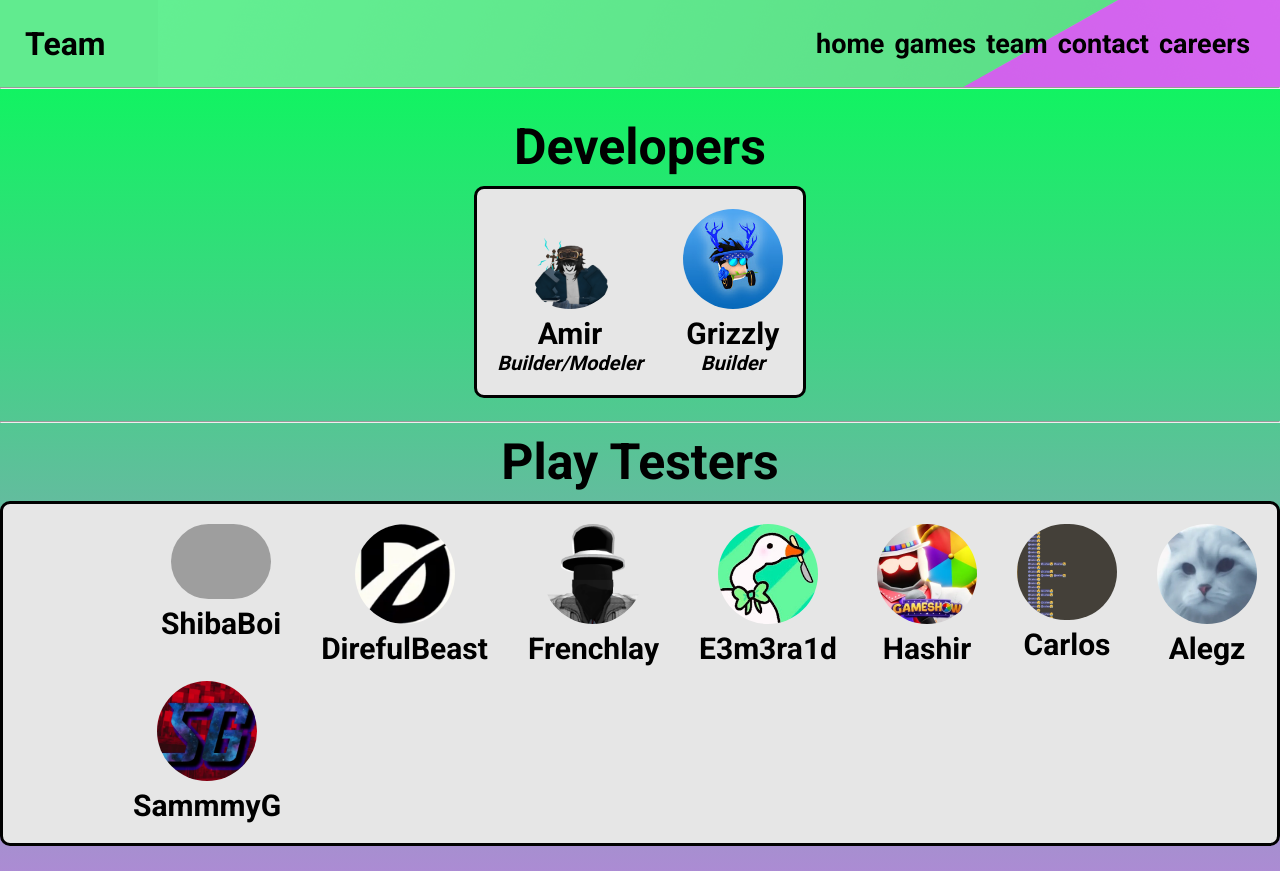
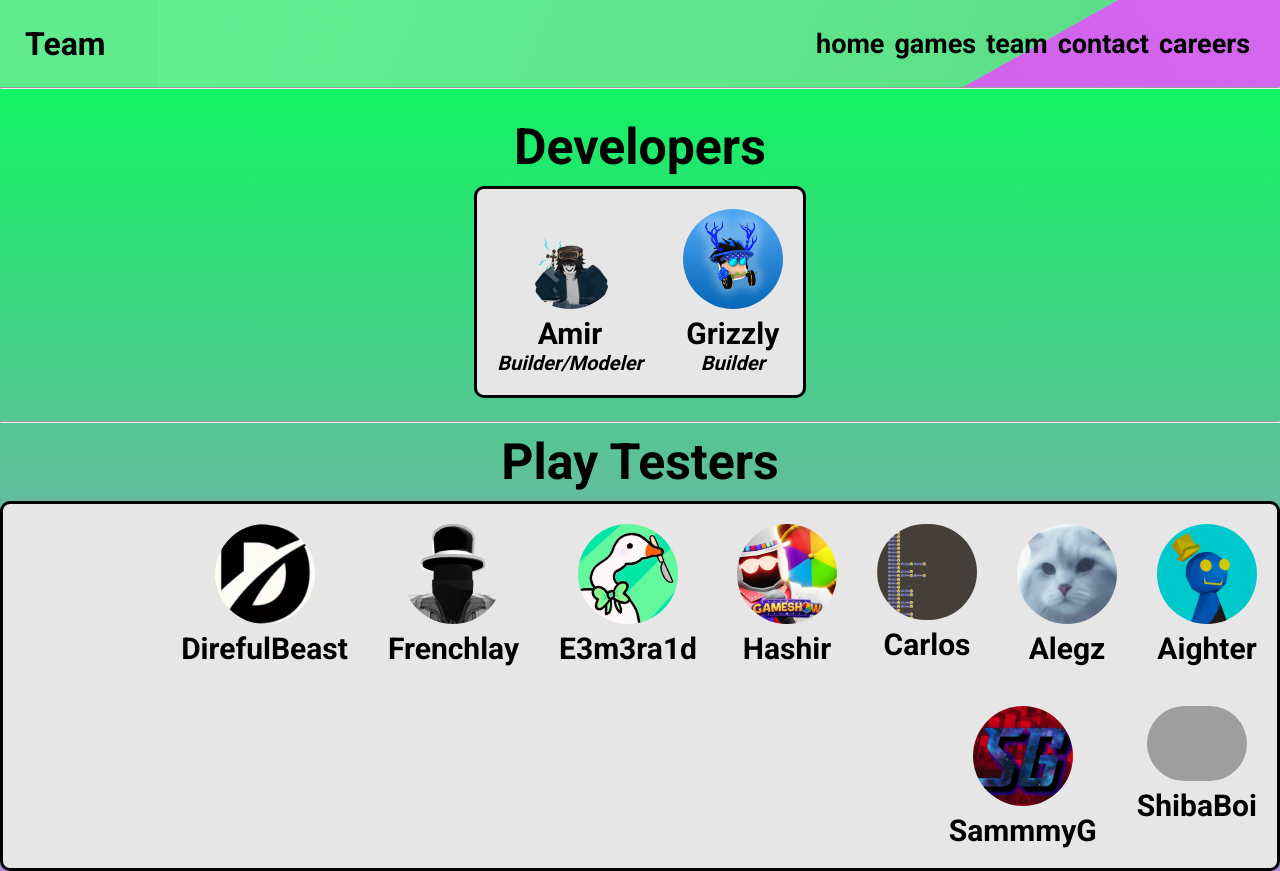
Before and after one commit to Novinity/OldNovGamesSite, a plain HTML site: page team/index.html in a window 1280 px wide. Shown: the top 871 px of the page. Drawn offline with Linux system fonts and the light colour scheme; grey boxes are pictures that could not be loaded.

Commit message:
Added Aighter

```diff
--- a/team/index.html
+++ b/team/index.html
@@ -55,6 +55,10 @@
             <h1>Play Testers</h1>
             <ul>
                 <li>
+                    <img src="../media/images/testers/aighter.png" alt="">
+                    <span>Aighter</span>
+                </li>
+                <li>
                     <img src="../media/images/testers/alegz.webp" alt="">
                     <span>Alegz</span>
                 </li>
```
Also changed, not shown: media/images/testers/aighter.png (added).
